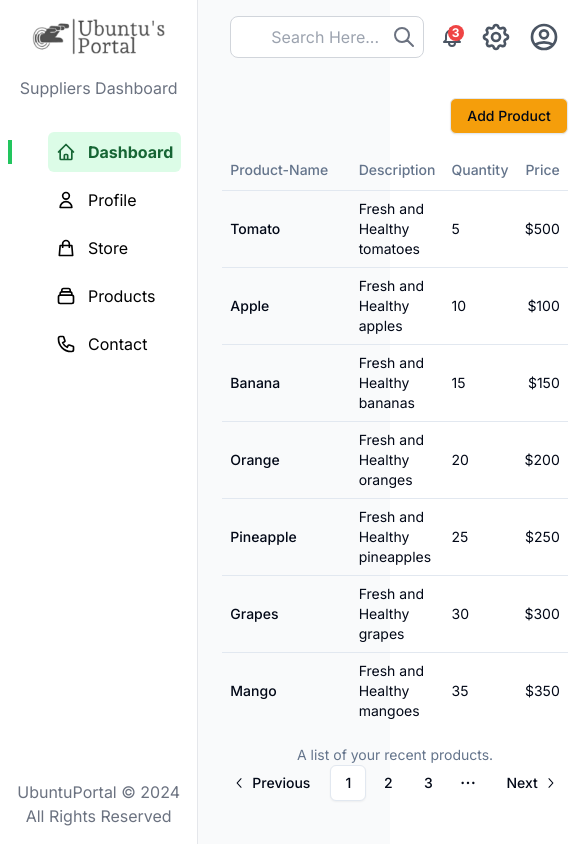
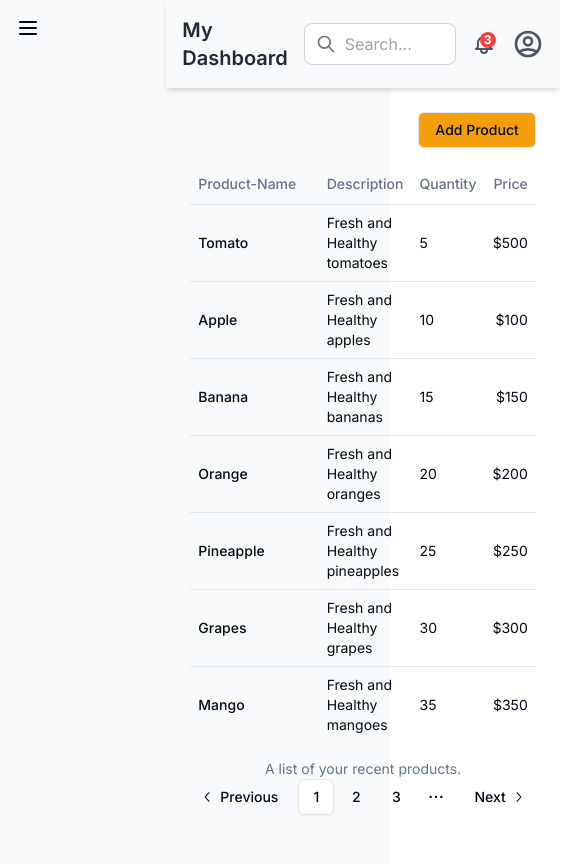
Before and after one commit to ubuntuportal/ubuntu_portal, a Next.js app in the folder ubuntu_portal_frontend/: page /supplier/dashboard/products in a window 390 px wide. Shown: the top 864 px of the page, 585 px wide, since content can reach past the window. Built offline with nearby package versions, Linux system fonts and the light colour scheme.

Commit message:
header and side bar

```diff
--- a/ubuntu_portal_frontend/app/home/products-listing/page.tsx
+++ b/ubuntu_portal_frontend/app/home/products-listing/page.tsx
@@ -14,7 +14,7 @@ function ProductListing() {
       <div className="container bg-white">
         {" "}
         <div className="flex mt-4">
-          <div className="hidden lg:block lg:w-1/4">
+          <div>
             <Sidebar />
           </div>
           <div>
--- a/ubuntu_portal_frontend/components/supplier/Header.tsx
+++ b/ubuntu_portal_frontend/components/supplier/Header.tsx
@@ -1,41 +1,37 @@
 import React from "react";
-import {
-  BellIcon,
-  CogIcon,
-  SearchIcon,
-  UserCircleIcon,
-} from "@heroicons/react/outline";
+import { BellIcon, SearchIcon, UserCircleIcon } from "@heroicons/react/outline";
 function Header() {
   return (
-    <header className="bg-transparent p-4 flex items-center justify-between">
+    <header className="bg-gray-50 shadow-md p-4 flex items-center justify-between">
+      {/* Logo/Branding */}
+      <div className="flex items-center space-x-2">
+        {/* Replace with your logo */}
+        <span className="text-xl font-semibold text-gray-800">
+          My Dashboard
+        </span>
+      </div>
+
       {/* Search Bar */}
       <div className="flex items-center w-full max-w-md mx-4">
         <div className="relative flex items-center w-full">
-          <button className="absolute right-2">
-            <SearchIcon className=" h-auto w-6 text-gray-500" />
-          </button>
+          <SearchIcon className="absolute left-3 h-5 w-5 text-gray-500" />
           <input
             type="text"
-            placeholder="Search Here..."
+            placeholder="Search..."
             className="w-full py-2 pl-10 pr-4 border border-gray-300 rounded-lg focus:outline-none focus:ring focus:border-blue-500"
           />
         </div>
       </div>
 
       {/* User Profile & Notifications */}
-      <div className="flex items-center mr-4 space-x-4">
+      <div className="flex items-center space-x-4">
         <button className="relative text-gray-600 hover:text-gray-800">
           <BellIcon className="h-6 w-6" />
           {/* Notification Badge */}
           <span className="absolute top-0 right-0 inline-flex items-center justify-center h-2 w-2 p-2 bg-red-500 text-white text-xs font-bold rounded-full">
             3
           </span>
-          {/*Settings*/}
         </button>
-        <button className="text-gray-600 hover:text-gray-800">
-          <CogIcon className="h-8 w-8"></CogIcon>
-        </button>
-        {/*User*/}
         <button className="text-gray-600 hover:text-gray-800">
           <UserCircleIcon className="h-8 w-8" />
         </button>
--- a/ubuntu_portal_frontend/components/supplier/Sidebar.tsx
+++ b/ubuntu_portal_frontend/components/supplier/Sidebar.tsx
@@ -6,10 +6,13 @@ import {
   ShoppingBagIcon,
   CollectionIcon,
   PhoneIcon,
+  MenuIcon,
+  XIcon,
 } from "@heroicons/react/outline"; // Import the icons from heroicons
 
 export default function Sidebar() {
   const [active, setActive] = useState("Dashboard");
+  const [isOpen, setIsOpen] = useState(false); // State to manage sidebar toggle on small screens
 
   const menuItems = [
     { name: "Dashboard", icon: HomeIcon },
@@ -20,15 +23,31 @@ export default function Sidebar() {
   ];
 
   return (
-    <div className="bg-white text-black w-64 h-screen p-4 border-r border-gray-200 flex flex-col justify-between">
+    <div>
+      {/* Sidebar toggle button for small screens */}
+      <button
+        className="lg:hidden p-4"
+        onClick={() => setIsOpen(!isOpen)}
+        aria-label="Toggle Sidebar"
+      >
+        {isOpen ? (
+          <XIcon className="h-6 w-6" />
+        ) : (
+          <MenuIcon className="h-6 w-6" />
+        )}
+      </button>
+
+      {/* Sidebar */}
+      <div
+        className={`bg-white text-black h-screen p-4 border-r border-gray-200 flex flex-col justify-between transition-transform duration-300 lg:w-64 z-20
+          ${isOpen ? "translate-x-0" : "-translate-x-full lg:translate-x-0"}
+        `}
+      >
         <div>
           <div className="mb-4">
             <a href="#">
               <img src="/Logo_black.png" alt="logo" className="w-full" />
             </a>
-          {/* <div className="mt-2 mb-0">
-            <hr />
-          </div> */}
           </div>
           <div className="text-center text-gray-500">Suppliers Dashboard</div>
           <nav className="mt-8">
@@ -37,7 +56,7 @@ export default function Sidebar() {
                 <li key={item.name} className="relative">
                   <a
                     href="#"
-                  className={`flex items-center ml-8 p-2 rounded-md transition-colors duration-200 relative ${
+                    className={`flex items-center p-2 rounded-md transition-colors duration-200 relative ${
                       active === item.name
                         ? "bg-green-100 text-green-800 font-bold"
                         : "text-black hover:bg-gray-200"
@@ -55,7 +74,7 @@ export default function Sidebar() {
             </ul>
           </nav>
         </div>
-      <footer className="">
+        <footer className="mt-auto">
           <div className="text-center text-gray-500">
             UbuntuPortal © 2024
             <br />
@@ -63,5 +82,6 @@ export default function Sidebar() {
           </div>
         </footer>
       </div>
+    </div>
   );
 }
```
Lines whose indentation alone changed are shown as unchanged.
